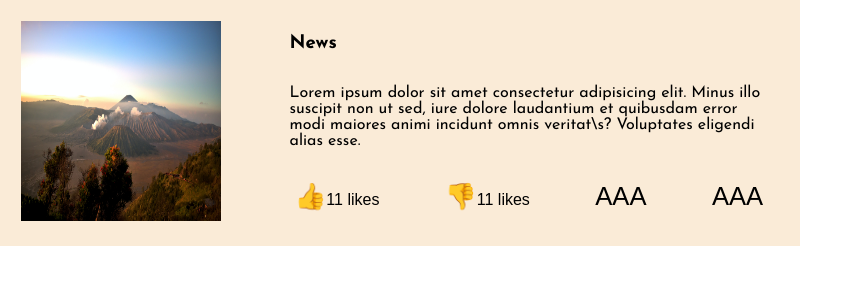
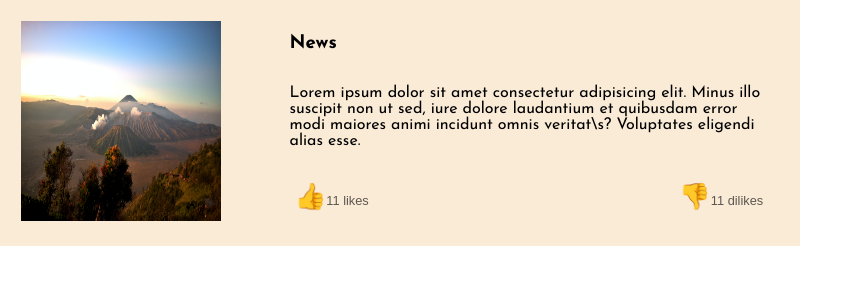
Before and after one commit to esmaelmoh/blog-mern-frontend, a React (Create React App) app: page / in a window 1280 px wide. Shown: the top 300 px of the page, without its empty margins (0-863 px from the left). Built offline with nearby package versions, Linux system fonts and the light colour scheme.

Commit message:
regular commit163

```diff
--- a/src/components/Post/Post.css
+++ b/src/components/Post/Post.css
@@ -34,5 +34,6 @@
     border: none;
 }
 .content-container ul button span{
-    font-size: 1rem;
+    font-size: 0.8rem;
+    color: rgba(0, 0, 0, 0.63);
 }
--- a/src/components/Post/Post.jsx
+++ b/src/components/Post/Post.jsx
@@ -15,9 +15,7 @@ const Post = () => {
 
                 <ul>
                     <button>👍<span>11 likes</span></button>
-                    <button>👎<span>11 likes</span></button>
-                    <button>AAA</button>
-                    <button>AAA</button>
+                    <button>👎<span>11 dilikes</span></button>
                 </ul>
             </div>
         </article>
```
Also changed, not shown: 1 other file (tests, documents, lock files or other folders).
